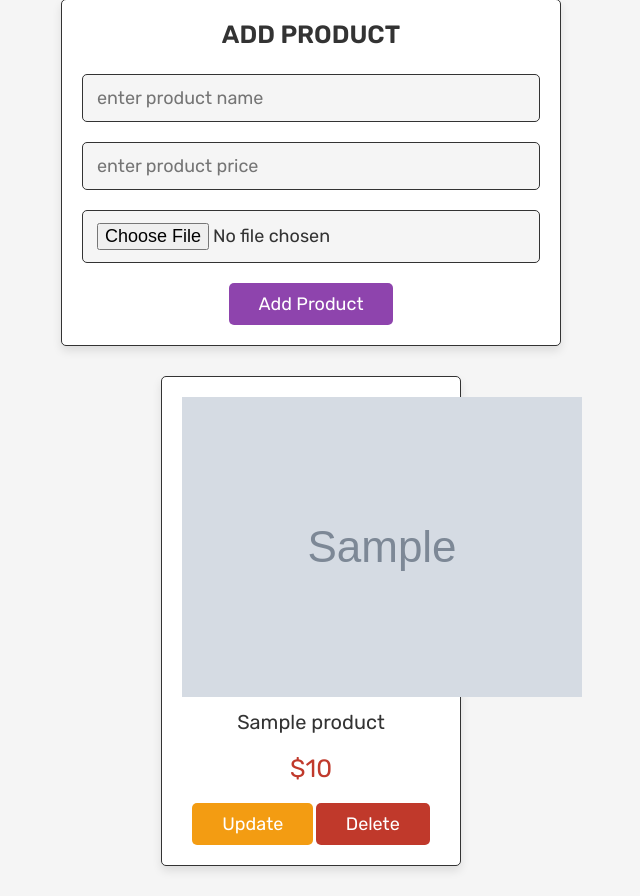
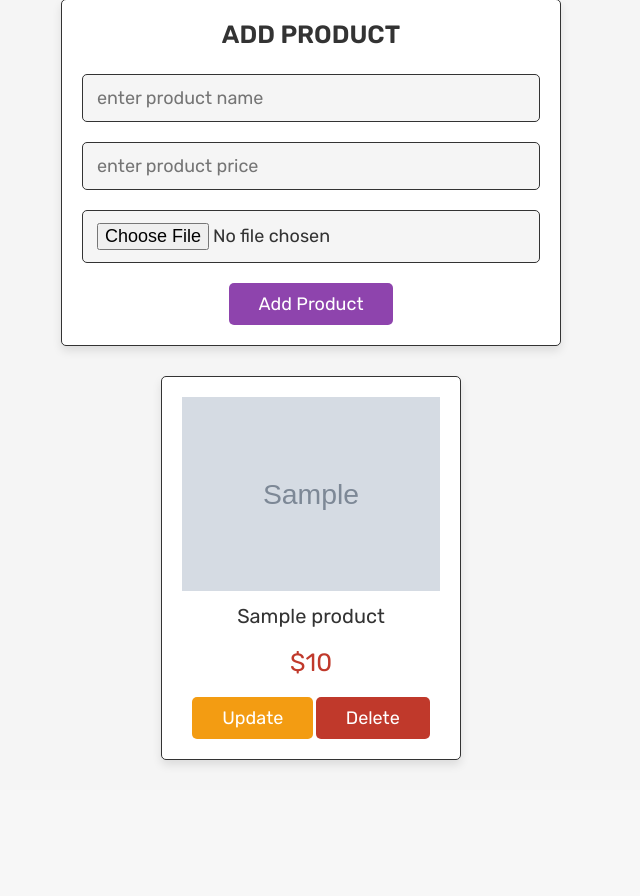
Before and after one commit to sean975/web-tech-20212, a PHP site: page /admin_products.php in a window 1280 px wide. Shown: the part 167-1063 px from the top of the page, without its empty margins (329-969 px from the left). After the commit the page ends 933 px from the top, so only its background shows below. Run offline with PHP 8.4, Linux system fonts and the light colour scheme; the visitor is signed in with stand-in values (Sample User, id 1); tables that the repository leaves empty hold one stand-in row (values such as "Sample post"); grey boxes marked "Sample" are stand-in pictures.

Commit message:
fix image

```diff
--- a/project/css/admin_style.css
+++ b/project/css/admin_style.css
@@ -334,7 +334,9 @@ section {
 }
 
 .show-products .box-container .box img {
-  height: 30rem;
+  max-height: 100%;
+  max-width: 100%;
+  object-fit: scale-down;
 }
 
 .show-products .box-container .box .name {
```
Also changed, not shown: project/uploaded_img/284796204_1424515258009485_1377857038207035382_n.jpg (added), project/uploaded_img/download.jpg (added).
